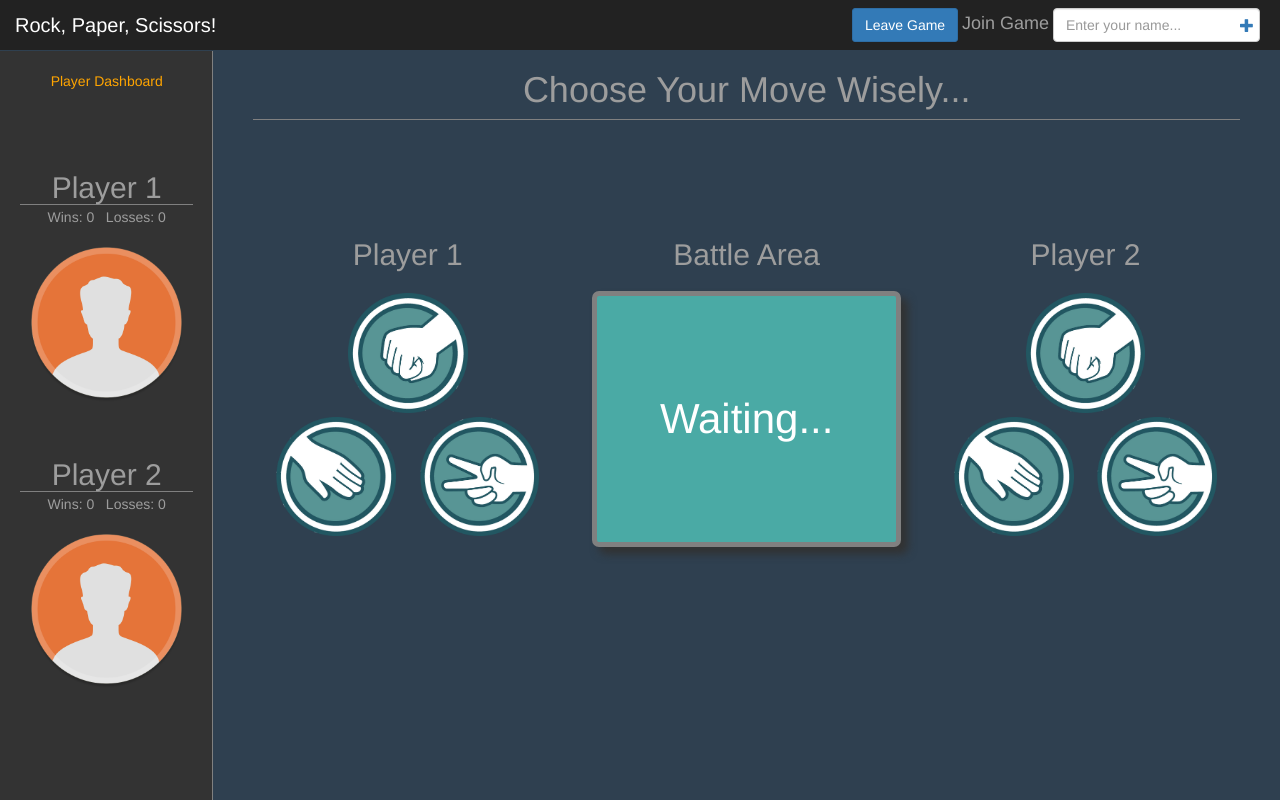
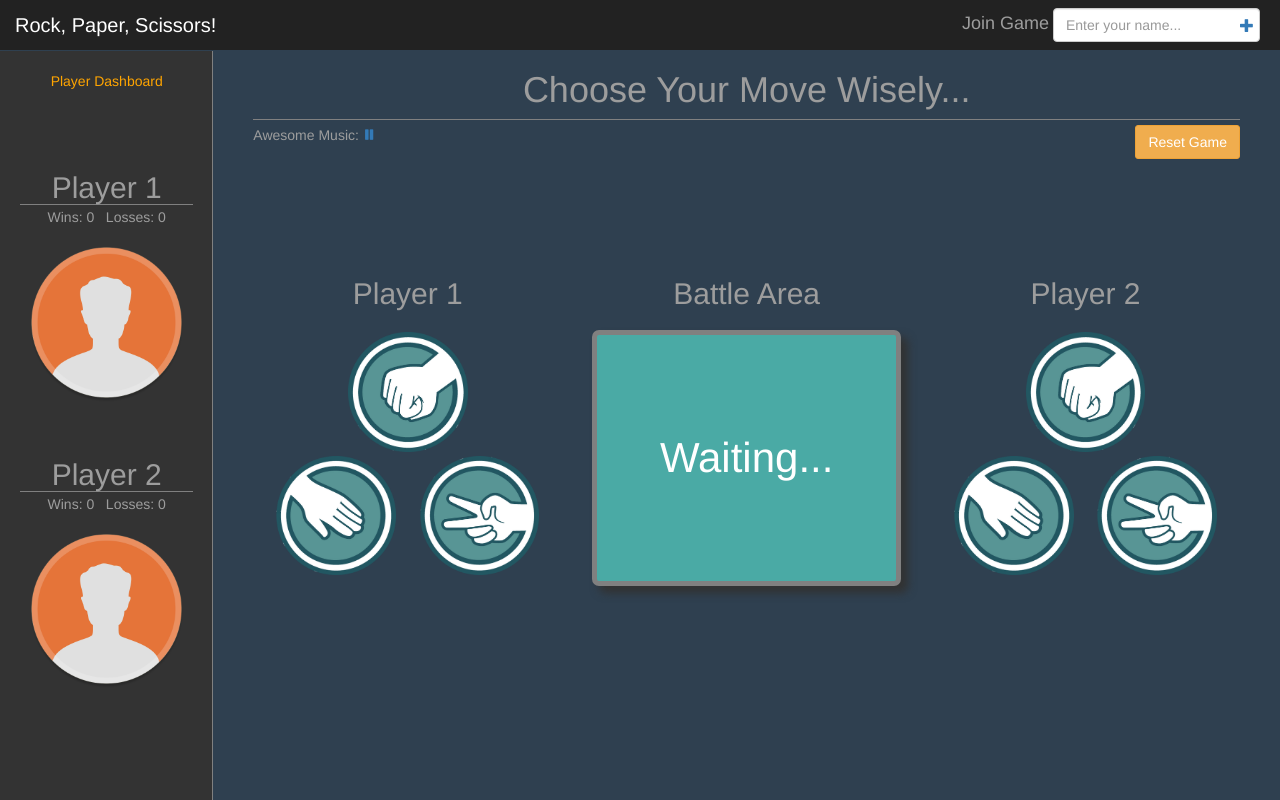
Before and after one commit to trooperandz/RPS-Multiplayer, a PHP site: page / in a window 1280 px wide. Run offline with PHP 8.4, Linux system fonts and the light colour scheme; some libraries are stand-ins or nearby versions.

Commit message:
Add reset game btn, bg music play controls

```diff
--- a/assets/css/style.css
+++ b/assets/css/style.css
@@ -103,6 +103,10 @@ h1.page-header {
 	margin-bottom: 5px;
 }
 
+#music-controls {
+	cursor: pointer;
+}
+
 div#player-content h2 {
 	font-weight: 200;
 	margin-bottom: 20px;
@@ -178,9 +182,20 @@ div#result-content p {
 	box-shadow: 7px 7px 9px #323232;
 }
 
-/* Only add sidebar border on larger screens */
+/* Specific styling for larger screens */
 @media (min-width: 768px) {
+	/* Only add a right border on larger screens, to give sidebar better aesthetics */
 	.sidebar {
 		border-right: 1px solid gray;
 	}
+
+	/* Allow the reset game button to stay inline with the bg music heading/play controls */
+	#bg-music-info {
+		float: left;
+	}
+
+	/* Right-align the reset game button on larger screens */
+	p.reset-btn-container {
+		text-align: right;
+	}
 }
--- a/assets/js/game.js
+++ b/assets/js/game.js
@@ -117,6 +117,30 @@ db.ref().on("value", function(snapshot) {
 		// Update player win/loss stats. Note: getBattleResults in snapshot sets globals for you
 		document.getElementById("player2-win-count").innerHTML = player2Wins;
 		document.getElementById("player2-loss-count").innerHTML = player2Losses;
+	}
+
+	// If snapshot.val() == null, fill in game defaults (names & scores)
+	if (snapshot.val() == null) {
+		// Restore main name headings in gameplay and sidebar area
+		/*
+		var name1 = $('#player1Name').data("default");
+		var name2 = $('#player2Name').data("default");
+		$('#player1Name').text(name1);
+		$('#player2Name').text(name2);
+		$('.player1-side-h').text(name1);
+		$('.player2-side-h').text(name2);
+
+		// Restore all scores to zero
+		var scoreDefault = 0;
+		$('#player1-win-count').text(scoreDefault);
+		$('#player1-loss-count').text(scoreDefault);
+		$('#player2-win-count').text(scoreDefault);
+		$('#player2-loss-count').text(scoreDefault);
+		*/
+		game.resetGame();
+		// Remove active class from player 1 area
+		var elementArray = [ $('#player1Name'), $('#player1') ];
+		game.removeActiveClass(elementArray);
 	}
 
 // If any errors are experienced, log them to console.
@@ -348,6 +372,32 @@ var game = {
 	},
 
 	/**
+	 * Reset the game: remove db content, and restore player names and scores to defaults
+	 * @param N/A
+	 * @return N/A
+	 */
+	resetGame: function() {
+		// Erase db info
+		db.ref().remove();
+
+		// Restore all name headings to defaults
+		var name1 = $('#player1Name').data("default");
+		var name2 = $('#player2Name').data("default");
+		$('#player1Name').text(name1);
+		$('#player2Name').text(name2);
+		$('.player1-side-h').text(name1);
+		$('.player2-side-h').text(name2);
+
+
+		// Restore all scores to zero
+		var scoreDefault = 0;
+		$('#player1-win-count').text(scoreDefault);
+		$('#player1-loss-count').text(scoreDefault);
+		$('#player2-win-count').text(scoreDefault);
+		$('#player2-loss-count').text(scoreDefault);
+	},
+
+	/**
 	 * Show modal for alert information
 	 * @param {string} msg Message to be displayed
 	 * @return N/A
@@ -497,6 +547,37 @@ $(document).ready(function() {
 		}*/
 	});
 
+	// Click handler for reset game button, to erase db data and restore game defaults
+	// 1) Erase db info, set cancelSpanshotAction == true
+	// 2) Run resetPlayContent method to restore all player choice options on the screen
+	// 3)
+	$('#reset-btn').on('click', function() {
+		db.ref().remove();
+	});
+
+	// Click handler for play/pause bg music control. Initialize default data state first (pause icon displayed initially)
+	var musicState = "glyphicon-pause";
+	$('#music-controls').on('click', function() {
+		if (musicState == "glyphicon-pause") {
+			// Pause the bg music
+			document.getElementById("bg-music").pause();
+			var icon = $(this).data("play");
+			$(this).removeClass(musicState);
+			$(this).addClass(icon);
+			// Reset musicState
+			musicState = "glyphicon-play-circle";
+		} else {
+			// Play the bg music
+			document.getElementById("bg-music").play();
+			var icon = $(this).data("pause");
+			$(this).removeClass(musicState);
+			$(this).addClass(icon);
+			// Reset musicState
+			musicState = "glyphicon-pause";
+		}
+
+	});
+
 	// Allow user to enter their player name via the "Enter" key
  	$('input.player-join-input').keypress(function(e) {
         if (e.which == 13) {
--- a/index.html
+++ b/index.html
@@ -72,7 +72,7 @@
             <!-- Main program nav display -->
             <div id="navbar" class="navbar-collapse collapse">
                 <div class="navbar-form navbar-right">
-                    <button class="btn btn-primary clear-btn">Leave Game</button>
+                    <!--<button class="btn btn-primary clear-btn">Leave Game</button>-->
                     <label> Join Game </label>
                     <!-- Input field for new topic button generation -->
                     <input type="text" class="form-control input-generate player-join-input" placeholder="Enter your name...">
@@ -112,20 +112,24 @@
                     		</p>
                     		<img src="assets/img/player-icon.png" alt="Player Image">
                     	</li>
-                    </div>
-                </ul>
-            </div>
+                    </div> <!-- #player-area -->
+                </ul> <!-- .nav-sidebar -->
+            </div> <!-- .sidebar -->
             <!-- Main gif content container -->
             <div class="col-sm-9 col-sm-offset-3 col-md-10 col-md-offset-2 main">
                 <h1 class="page-header"> Choose Your Move Wisely... <span class="header-span"></span></h1>
-                <!-- <h5>Some Info</h5> -->
+                <!-- Background music play controls (just play/pause). Swap out data in class for play/pause action -->
+                <p id="bg-music-info">Awesome Music:
+                    <a><span class="glyphicon glyphicon-pause" id="music-controls" data-play="glyphicon-play-circle" data-pause="glyphicon-pause"></span></a>
+                </p>
+                <p class="reset-btn-container"><button class="btn btn-warning" id="reset-btn">Reset Game</button></p>
                 <div class="row" id="game-content">
                 	<!-- Make R,P,S choice icons look like an evenly-spaced circular layout -->
                 	<div class="col-sm-12 col-md-4 col-lg-4 text-center" id="player-content">
                 		<div class="row">
                 			<div class="col-sm-12 col-md-12 col-lg-12">
                 				<!--<h2 class="player-active" id="player1Name"> Player 1 </h2>-->
-                				<h2 id="player1Name"> Player 1 </h2>
+                				<h2 id="player1Name" data-default="Player 1"> Player 1 </h2>
                 			</div>
                 		</div>
                 		<!-- Note: id "player1" used to target db player reference. <img> id's used to identify move type -->
@@ -143,8 +147,8 @@
                 					<img src="assets/img/scissors.png" class="img-2" id="scissors">
                 				</div>
                 			</div>
-                		</div>
-                	</div>
+                		</div> <!-- #player1 -->
+                	</div> <!-- #player-content -->
 
                 	<div class="col-sm-12 col-md-4 col-lg-4 text-center" id="result-content">
                 		<div class="row">
@@ -157,13 +161,13 @@
                 				<p id="round-feedback" data-text="Waiting..."> Waiting... </p>
                 			</div>
                 		</div>
-                	</div>
+                	</div> <!-- #result-content -->
 
                 	<!-- Make R,P,S choices look like a circle layout -->
                 	<div class="col-sm-12 col-md-4 col-lg-4 text-center" id="player-content">
                 		<div class="row">
                 			<div class="col-sm-12 col-md-12 col-lg-12">
-                				<h2 id="player2Name"> Player 2 </h2>
+                				<h2 id="player2Name" data-default="Player 2"> Player 2 </h2>
                 			</div>
                 		</div>
                 		<!-- Note: id "player2" used to target db player reference. <img> id's used to identify move type -->
@@ -180,12 +184,12 @@
                 					<img src="assets/img/scissors.png" class="img-2" id="scissors">
                 				</div>
                 			</div>
-                		</div>
-                	</div>
-                </div>
-            </div> <!-- /.main -->
-        </div> <!-- /.row -->
-    </div> <!-- /.container-fluid -->
+                		</div> <!-- #player2 -->
+                	</div> <!-- #player-content -->
+                </div> <!-- .game-content -->
+            </div> <!-- .main -->
+        </div> <!-- .row -->
+    </div> <!-- .container-fluid -->
 
     <!-- jQuery library -->
     <script src="https://ajax.googleapis.com/ajax/libs/jquery/1.12.4/jquery.min.js"></script>
```
